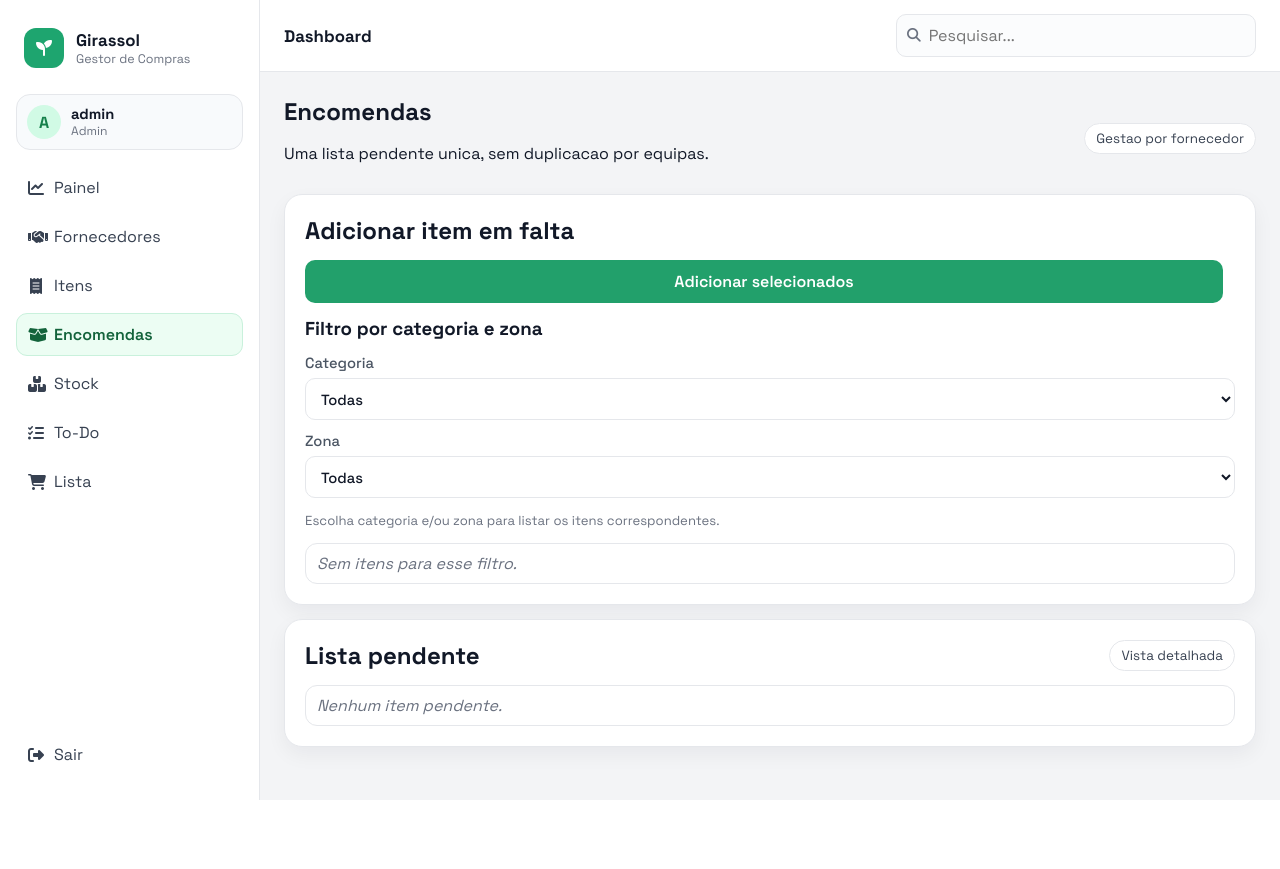
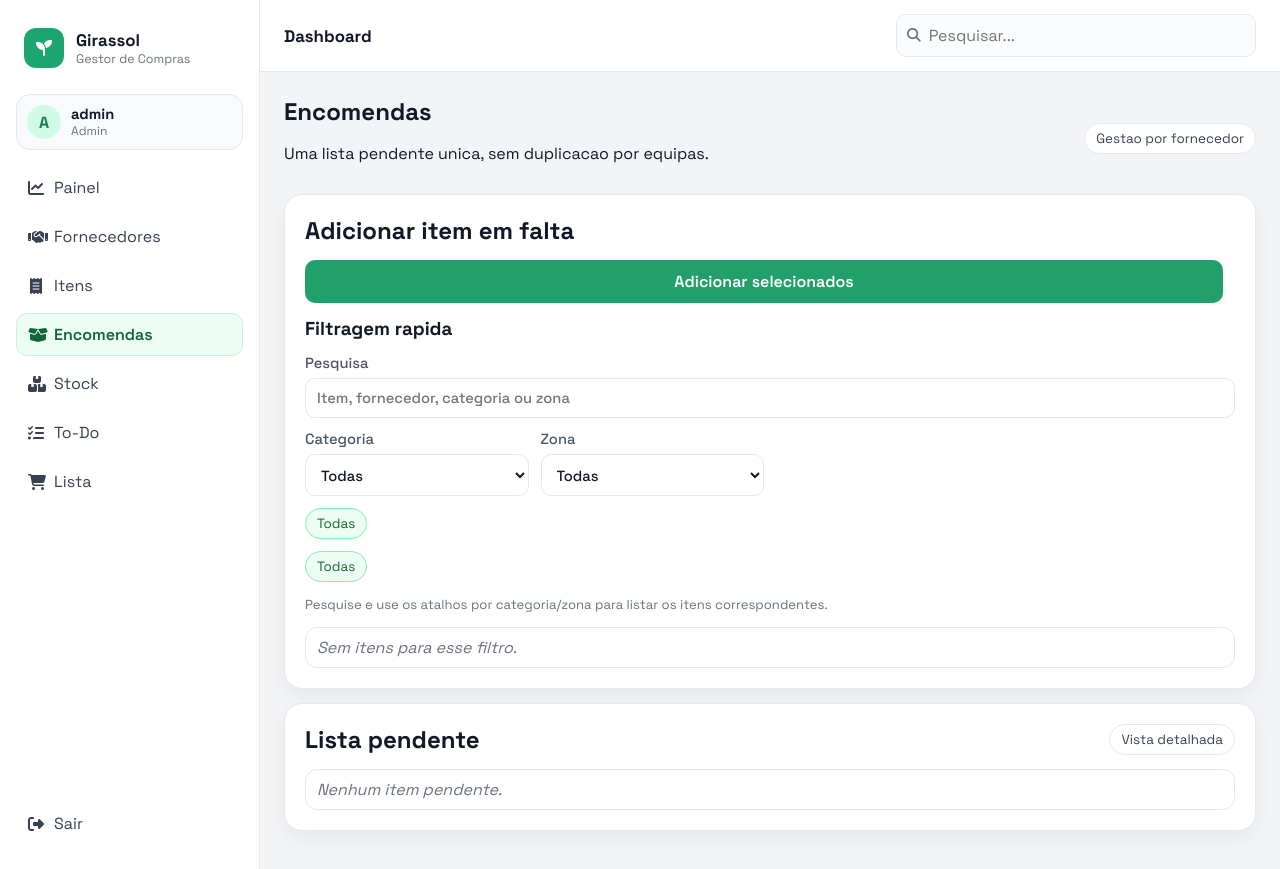
Before and after one commit to kiraiSky/sunflower, a Flask app: page /orders in a window 1280 px wide. Before the commit the page ends 800 px from the top, so only its background shows below. Run offline with Flask 3, Linux system fonts and the light colour scheme; a user stored in the database is signed in; data comes from the database, SQL or seed files in the repository; data that the repository does not hold is empty.

Commit message:
Enhance orders page filtering UI and behavior
Co-authored-by: kiraiSky <84739839+kiraiSky@users.noreply.github.com>

```diff
--- a/app/templates/orders.html
+++ b/app/templates/orders.html
@@ -18,8 +18,12 @@
       <button class="primary" type="submit" data-sound="save">Adicionar selecionados</button>
     </form>
 
-    <h3>Filtro por categoria e zona</h3>
-    <div class="form">
+    <h3>Filtragem rapida</h3>
+    <div class="form grid-form">
+      <label class="full">
+        Pesquisa
+        <input type="search" id="order-filter-search" placeholder="Item, fornecedor, categoria ou zona" />
+      </label>
       <label>
         Categoria
         <select id="order-filter-type">
@@ -32,8 +36,10 @@
           <option value="">Todas</option>
         </select>
       </label>
+      <div class="full quick-picks" id="order-filter-type-pills"></div>
+      <div class="full quick-picks" id="order-filter-subtype-pills"></div>
     </div>
-    <p class="help-text">Escolha categoria e/ou zona para listar os itens correspondentes.</p>
+    <p class="help-text">Pesquise e use os atalhos por categoria/zona para listar os itens correspondentes.</p>
     <div class="order-card-grid" id="order-item-results"></div>
   </section>
 
@@ -79,8 +85,11 @@
     const selectedItemsHidden = document.getElementById("selected-items-hidden");
     const results = document.getElementById("order-item-results");
     const orderedAtHidden = document.getElementById("ordered-at-hidden");
+    const filterSearch = document.getElementById("order-filter-search");
     const filterType = document.getElementById("order-filter-type");
     const filterSubtype = document.getElementById("order-filter-subtype");
+    const filterTypePills = document.getElementById("order-filter-type-pills");
+    const filterSubtypePills = document.getElementById("order-filter-subtype-pills");
     const pendingViewToggle = document.getElementById("pending-view-toggle");
     const pendingSimpleView = document.getElementById("pending-simple-view");
     const pendingDetailView = document.getElementById("pending-detail-view");
@@ -145,17 +154,28 @@
       const today = new Date(now.getFullYear(), now.getMonth(), now.getDate());
       return Math.max(0, Math.floor((today.getTime() - target.getTime()) / 86400000));
     };
+    const uniqueTypes = [...new Set(orderItems.map((item) => item[3]).filter(Boolean))].sort();
+    const uniqueSubtypes = [...new Set(orderItems.map((item) => item[4]).filter(Boolean))].sort();
 
     const renderCards = () => {
       if (!results) return;
       const selectedType = normalizeKey(filterType?.value || "");
       const selectedSubtype = normalizeKey(filterSubtype?.value || "");
+      const selectedSearch = normalizeKey(filterSearch?.value || "");
       const filtered = orderItems.filter((item) => {
         const itemType = normalizeKey(item[3]);
         const itemSubtype = normalizeKey(item[4]);
+        const itemName = normalizeKey(item[1]);
+        const itemSupplier = normalizeKey(item[2]);
         const typeMatch = !selectedType || itemType === selectedType;
         const subtypeMatch = !selectedSubtype || itemSubtype === selectedSubtype;
-        return typeMatch && subtypeMatch;
+        const searchMatch =
+          !selectedSearch ||
+          itemName.includes(selectedSearch) ||
+          itemSupplier.includes(selectedSearch) ||
+          itemType.includes(selectedSearch) ||
+          itemSubtype.includes(selectedSearch);
+        return typeMatch && subtypeMatch && searchMatch;
       });
 
       if (!filtered.length) {
@@ -233,11 +253,22 @@
       });
     };
 
+    const buildFilterPills = (host, values, selected, onPick) => {
+      if (!host) return;
+      host.innerHTML = "";
+      [{ label: "Todas", value: "" }, ...values.map((value) => ({ label: value, value }))].forEach((entry) => {
+        const btn = document.createElement("button");
+        btn.type = "button";
+        btn.className = `pill ${entry.value === selected ? "ok" : "toggle"}`;
+        btn.textContent = entry.label;
+        btn.addEventListener("click", () => onPick(entry.value));
+        host.appendChild(btn);
+      });
+    };
+
     const buildFilterOptions = () => {
-      const uniqueTypes = [...new Set(orderItems.map((item) => item[3]).filter(Boolean))].sort();
-      const uniqueSubtypes = [...new Set(orderItems.map((item) => item[4]).filter(Boolean))].sort();
-
       if (filterType) {
+        filterType.innerHTML = '<option value="">Todas</option>';
         uniqueTypes.forEach((value) => {
           const option = document.createElement("option");
           option.value = value;
@@ -246,6 +277,7 @@
         });
       }
       if (filterSubtype) {
+        filterSubtype.innerHTML = '<option value="">Todas</option>';
         uniqueSubtypes.forEach((value) => {
           const option = document.createElement("option");
           option.value = value;
@@ -255,8 +287,34 @@
       }
     };
 
-    filterType?.addEventListener("change", renderCards);
-    filterSubtype?.addEventListener("change", renderCards);
+    const renderFilterPills = () => {
+      buildFilterPills(filterTypePills, uniqueTypes, filterType?.value || "", (value) => {
+        if (!filterType) return;
+        filterType.value = value;
+        renderCards();
+        renderFilterPills();
+      });
+      buildFilterPills(filterSubtypePills, uniqueSubtypes, filterSubtype?.value || "", (value) => {
+        if (!filterSubtype) return;
+        filterSubtype.value = value;
+        renderCards();
+        renderFilterPills();
+      });
+    };
+
+    filterType?.addEventListener("change", () => {
+      renderCards();
+      renderFilterPills();
+    });
+    filterSubtype?.addEventListener("change", () => {
+      renderCards();
+      renderFilterPills();
+    });
+    let filterSearchTimer = null;
+    filterSearch?.addEventListener("input", () => {
+      window.clearTimeout(filterSearchTimer);
+      filterSearchTimer = window.setTimeout(renderCards, 250);
+    });
 
     document.getElementById("order-compose")?.addEventListener("submit", (e) => {
       if (orderedAtHidden) orderedAtHidden.value = getDeviceDateISO();
@@ -324,6 +382,7 @@
 
     if (orderedAtHidden) orderedAtHidden.value = getDeviceDateISO();
     buildFilterOptions();
+    renderFilterPills();
     renderCards();
   </script>
 {% endblock %}
```
